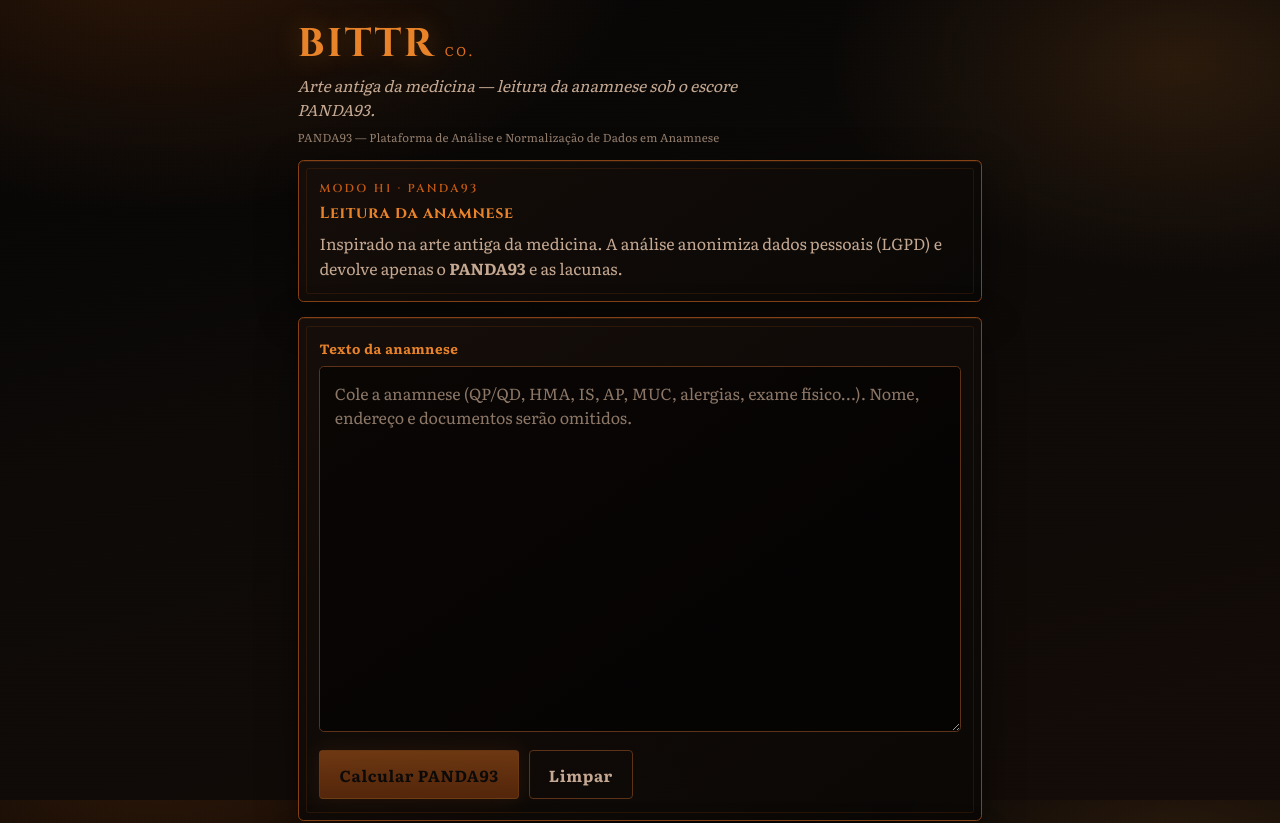
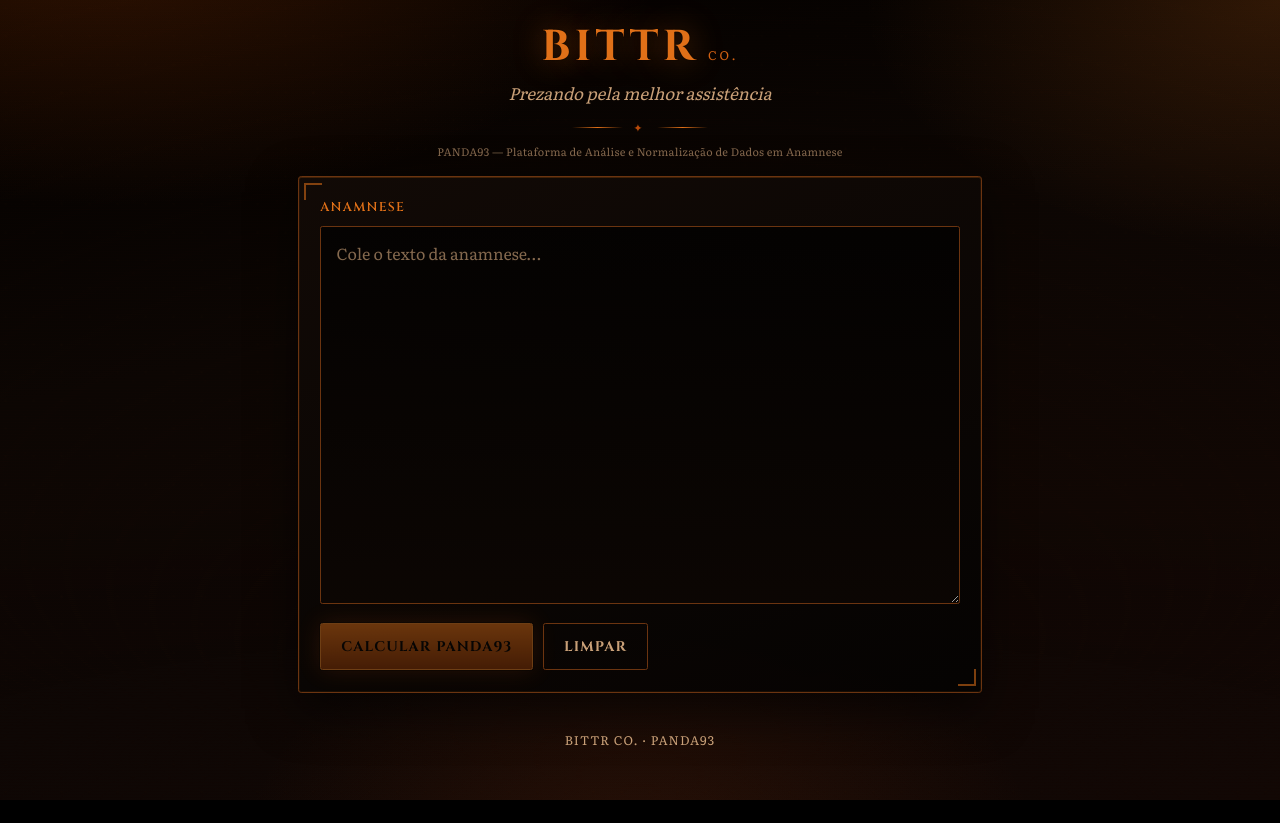
Before and after one commit to higorfco/bittr-co, a Next.js app: page / in a window 1280 px wide. Shown: the top 823 px of the page. After the commit the page ends 800 px from the top, so only its background shows below. Built offline with nearby package versions, Linux system fonts and the light colour scheme.

Commit message:
Refine medieval Caribbean orange-black UI and simplify input screen.
Co-authored-by: Cursor <cursoragent@cursor.com>

```diff
--- a/src/app/globals.css
+++ b/src/app/globals.css
@@ -1,21 +1,21 @@
 @import "tailwindcss";
 
 :root {
-  /* Laranja escuro + preto */
-  --ink: #f2e6d8;
-  --ink-soft: #c4a892;
-  --paper: #0a0a0a;
-  --paper-2: #16110e;
-  --line: #5c3218;
-  --accent: #c45a12;
-  --accent-2: #e07020;
-  --gold: #e8832a;
-  --coral: #d45a28;
-  --danger: #c43a28;
-  --warn: #e07020;
-  --ok: #c45a12;
-  --glow: rgba(196, 90, 18, 0.22);
-  --glow-gold: rgba(232, 131, 42, 0.14);
+  /* Medieval-caribenho em laranja escuro + preto */
+  --ink: #f4e4d0;
+  --ink-soft: #c9a078;
+  --paper: #050505;
+  --paper-2: #120a06;
+  --line: #6b3410;
+  --accent: #b84a0a;
+  --accent-2: #d46212;
+  --gold: #e07018;
+  --coral: #c24e16;
+  --danger: #b8321c;
+  --warn: #d46212;
+  --ok: #c45610;
+  --glow: rgba(184, 74, 10, 0.28);
+  --glow-gold: rgba(224, 112, 24, 0.18);
   --background: var(--paper);
   --foreground: var(--ink);
   --font-display: var(--font-cinzel);
@@ -40,30 +40,50 @@ body {
 body {
   margin: 0;
   color: var(--foreground);
-  background-color: #050505;
+  background-color: #000000;
   background-image:
-    radial-gradient(ellipse 900px 500px at 12% -8%, var(--glow), transparent 55%),
-    radial-gradient(ellipse 700px 420px at 92% 8%, var(--glow-gold), transparent 50%),
-    radial-gradient(ellipse 600px 400px at 50% 100%, rgba(196, 90, 18, 0.1), transparent 55%),
-    linear-gradient(165deg, #050505 0%, #0d0a08 42%, #140c08 100%);
+    radial-gradient(ellipse 1000px 520px at 8% -12%, var(--glow), transparent 58%),
+    radial-gradient(ellipse 800px 480px at 100% 0%, var(--glow-gold), transparent 52%),
+    radial-gradient(ellipse 700px 500px at 50% 110%, rgba(194, 78, 22, 0.14), transparent 58%),
+    linear-gradient(168deg, #000000 0%, #0a0604 38%, #120805 100%);
   font-family: var(--font-body), Georgia, serif;
 }
 
+/* Textura de manuscrito + ondulação caribenha */
 body::before {
   content: "";
   pointer-events: none;
   position: fixed;
   inset: 0;
-  opacity: 0.07;
+  z-index: 0;
+  opacity: 0.11;
   background-image:
     repeating-linear-gradient(
       0deg,
       transparent,
-      transparent 3px,
-      rgba(243, 232, 212, 0.04) 3px,
-      rgba(243, 232, 212, 0.04) 4px
+      transparent 2px,
+      rgba(224, 112, 24, 0.05) 2px,
+      rgba(224, 112, 24, 0.05) 3px
+    ),
+    radial-gradient(circle at 20% 30%, rgba(224, 112, 24, 0.08) 0 1px, transparent 2px),
+    radial-gradient(circle at 70% 60%, rgba(184, 74, 10, 0.07) 0 1px, transparent 2px);
+  background-size: auto, 28px 28px, 36px 36px;
+}
+
+body::after {
+  content: "";
+  pointer-events: none;
+  position: fixed;
+  inset: 0;
+  z-index: 0;
+  opacity: 0.09;
+  background:
+    radial-gradient(ellipse 120% 40% at 50% 100%, transparent 40%, rgba(184, 74, 10, 0.2) 100%),
+    repeating-radial-gradient(
+      ellipse 180% 28% at 50% 100%,
+      transparent 0 18px,
+      rgba(224, 112, 24, 0.07) 19px 20px
     );
-  z-index: 0;
 }
 
 .app-shell {
@@ -83,41 +103,74 @@ body::before {
 }
 
 .site-header {
-  padding-top: 1.5rem;
-  padding-bottom: 0.9rem;
+  padding-top: 1.6rem;
+  padding-bottom: 1rem;
   animation: rise 0.7s ease both;
+  text-align: center;
 }
 
 .brand {
   display: flex;
   align-items: baseline;
+  justify-content: center;
   gap: 0.55rem;
 }
 
 .brand-mark {
   font-family: var(--font-display), serif;
   font-weight: 700;
-  font-size: clamp(1.85rem, 6vw, 2.5rem);
-  letter-spacing: 0.06em;
+  font-size: clamp(2rem, 7vw, 2.7rem);
+  letter-spacing: 0.1em;
   line-height: 1;
   color: var(--gold);
-  text-shadow: 0 0 28px rgba(232, 131, 42, 0.3);
+  text-shadow:
+    0 0 1px rgba(0, 0, 0, 0.8),
+    0 0 32px rgba(224, 112, 24, 0.45);
 }
 
 .brand-co {
-  font-size: 0.8rem;
-  letter-spacing: 0.22em;
+  font-size: 0.78rem;
+  letter-spacing: 0.24em;
   text-transform: uppercase;
   color: var(--accent-2);
 }
 
 .tagline {
-  margin: 0.65rem 0 0;
-  max-width: 30rem;
+  margin: 0.75rem 0 0;
   color: var(--ink-soft);
-  font-size: 0.98rem;
-  line-height: 1.5;
+  font-size: 1.05rem;
+  line-height: 1.45;
   font-style: italic;
+}
+
+.ornament {
+  display: flex;
+  align-items: center;
+  justify-content: center;
+  gap: 0.65rem;
+  margin: 0.85rem auto 0;
+  color: var(--accent);
+  font-size: 0.7rem;
+  letter-spacing: 0.35em;
+  text-transform: uppercase;
+}
+
+.ornament::before,
+.ornament::after {
+  content: "";
+  width: 3.2rem;
+  height: 1px;
+  background: linear-gradient(90deg, transparent, var(--gold), transparent);
+}
+
+.acronym-note {
+  margin: 0.55rem auto 0;
+  max-width: 34rem;
+  color: color-mix(in srgb, var(--ink-soft) 65%, transparent);
+  font-size: 0.68rem;
+  line-height: 1.45;
+  letter-spacing: 0.03em;
+  font-style: normal;
 }
 
 .workspace {
@@ -129,31 +182,41 @@ body::before {
 
 .panel {
   background:
-    linear-gradient(145deg, rgba(22, 14, 10, 0.96), rgba(10, 8, 6, 0.94));
-  border: 1px solid color-mix(in srgb, var(--accent) 40%, var(--line));
-  border-radius: 0.35rem;
-  padding: 1rem 1.05rem 1.15rem;
+    linear-gradient(160deg, rgba(18, 10, 6, 0.97), rgba(5, 3, 2, 0.95));
+  border: 1px solid var(--line);
+  border-radius: 0.2rem;
+  padding: 1.15rem 1.1rem 1.2rem;
   box-shadow:
-    inset 0 1px 0 rgba(232, 131, 42, 0.1),
-    0 12px 40px rgba(0, 0, 0, 0.45);
+    inset 0 0 0 1px rgba(224, 112, 24, 0.08),
+    inset 0 1px 0 rgba(224, 112, 24, 0.16),
+    0 16px 48px rgba(0, 0, 0, 0.55);
   animation: rise 0.55s ease both;
   position: relative;
 }
 
-.panel::before {
+/* Cantos iluminados de manuscrito */
+.panel::before,
+.panel::after {
   content: "";
   position: absolute;
-  top: 0.45rem;
-  left: 0.45rem;
-  right: 0.45rem;
-  bottom: 0.45rem;
-  border: 1px solid rgba(196, 90, 18, 0.14);
-  border-radius: 0.15rem;
+  width: 1.1rem;
+  height: 1.1rem;
+  border-color: var(--gold);
+  border-style: solid;
+  opacity: 0.55;
   pointer-events: none;
 }
 
-.intro-panel {
-  animation-delay: 0.05s;
+.panel::before {
+  top: 0.35rem;
+  left: 0.35rem;
+  border-width: 2px 0 0 2px;
+}
+
+.panel::after {
+  bottom: 0.35rem;
+  right: 0.35rem;
+  border-width: 0 2px 2px 0;
 }
 
 .eyebrow {
@@ -162,73 +225,70 @@ body::before {
   font-size: 0.72rem;
   letter-spacing: 0.2em;
   text-transform: uppercase;
-  color: var(--accent);
+  color: var(--accent-2);
   font-weight: 600;
 }
 
-.intro-panel h2,
-.result-panel h3,
-.checklist-panel h3 {
+.result-panel h3 {
   margin: 0.4rem 0 0.5rem;
   font-family: var(--font-display), serif;
-  letter-spacing: 0.04em;
+  letter-spacing: 0.06em;
   line-height: 1.2;
   color: var(--gold);
   font-weight: 650;
 }
 
-.lede {
-  margin: 0;
-  color: var(--ink-soft);
-  line-height: 1.55;
-}
-
 .field-label {
   display: block;
   margin-bottom: 0.55rem;
-  font-size: 0.84rem;
-  font-weight: 700;
-  letter-spacing: 0.04em;
+  font-family: var(--font-display), serif;
+  font-size: 0.8rem;
+  font-weight: 600;
+  letter-spacing: 0.1em;
+  text-transform: uppercase;
   color: var(--gold);
 }
 
 textarea {
   width: 100%;
   resize: vertical;
-  min-height: 12rem;
+  min-height: 14rem;
   border: 1px solid var(--line);
-  border-radius: 0.3rem;
-  padding: 0.85rem 0.9rem;
-  background: rgba(0, 0, 0, 0.55);
+  border-radius: 0.15rem;
+  padding: 0.9rem 0.95rem;
+  background:
+    linear-gradient(180deg, rgba(0, 0, 0, 0.72), rgba(12, 6, 3, 0.85));
   color: var(--ink);
   font: inherit;
-  line-height: 1.5;
+  line-height: 1.55;
 }
 
 textarea:focus {
-  outline: 2px solid color-mix(in srgb, var(--accent) 55%, transparent);
+  outline: 2px solid color-mix(in srgb, var(--accent) 60%, transparent);
   outline-offset: 1px;
-  border-color: var(--accent);
+  border-color: var(--accent-2);
 }
 
 textarea::placeholder {
-  color: color-mix(in srgb, var(--ink-soft) 70%, transparent);
+  color: color-mix(in srgb, var(--ink-soft) 65%, transparent);
 }
 
 .actions {
   display: flex;
   gap: 0.6rem;
-  margin-top: 0.85rem;
+  margin-top: 0.9rem;
   flex-wrap: wrap;
 }
 
 .btn-primary,
 .btn-ghost {
-  border-radius: 0.25rem;
-  padding: 0.72rem 1.2rem;
-  font: inherit;
+  border-radius: 0.15rem;
+  padding: 0.75rem 1.25rem;
+  font-family: var(--font-display), serif;
+  font-size: 0.88rem;
   font-weight: 700;
-  letter-spacing: 0.04em;
+  letter-spacing: 0.08em;
+  text-transform: uppercase;
   cursor: pointer;
   transition:
     transform 0.15s ease,
@@ -238,15 +298,17 @@ textarea::placeholder {
 }
 
 .btn-primary {
-  border: 1px solid color-mix(in srgb, var(--gold) 55%, transparent);
-  background: linear-gradient(180deg, #e07020 0%, #a84810 100%);
-  color: #0a0a0a;
-  box-shadow: 0 0 20px rgba(196, 90, 18, 0.3);
+  border: 1px solid #e8832a;
+  background: linear-gradient(180deg, #e07018 0%, #8f3a08 100%);
+  color: #050505;
+  box-shadow:
+    0 0 0 1px rgba(0, 0, 0, 0.4),
+    0 0 24px rgba(184, 74, 10, 0.4);
 }
 
 .btn-primary:hover:not(:disabled) {
   transform: translateY(-1px);
-  box-shadow: 0 0 28px rgba(232, 131, 42, 0.4);
+  box-shadow: 0 0 32px rgba(224, 112, 24, 0.5);
 }
 
 .btn-primary:disabled {
@@ -277,7 +339,7 @@ textarea::placeholder {
   margin: 0.15rem 0 0;
   font-family: var(--font-display), serif;
   font-size: clamp(1.7rem, 6.5vw, 2.15rem);
-  letter-spacing: 0.04em;
+  letter-spacing: 0.06em;
   line-height: 1.15;
   color: var(--gold);
 }
@@ -285,14 +347,15 @@ textarea::placeholder {
 .band-label {
   margin: 0.4rem 0 0;
   font-weight: 700;
+  color: var(--ink);
 }
 
 .privacy-note {
-  margin: 0 0 1rem;
+  margin: 0.75rem 0 1rem;
   padding: 0.65rem 0.8rem;
-  border-radius: 0.25rem;
-  background: rgba(196, 90, 18, 0.12);
-  border: 1px solid rgba(196, 90, 18, 0.32);
+  border-radius: 0.15rem;
+  background: rgba(184, 74, 10, 0.12);
+  border: 1px solid rgba(184, 74, 10, 0.35);
   color: var(--ink-soft);
   font-size: 0.88rem;
   line-height: 1.4;
@@ -308,10 +371,10 @@ textarea::placeholder {
 }
 
 .topic-row {
-  border: 1px solid rgba(92, 50, 24, 0.75);
-  border-radius: 0.25rem;
+  border: 1px solid rgba(107, 52, 16, 0.8);
+  border-radius: 0.15rem;
   padding: 0.7rem 0.8rem;
-  background: rgba(0, 0, 0, 0.4);
+  background: rgba(0, 0, 0, 0.45);
 }
 
 .topic-head {
@@ -326,7 +389,7 @@ textarea::placeholder {
   font-size: 0.78rem;
   font-weight: 700;
   letter-spacing: 0.04em;
-  border-radius: 0.2rem;
+  border-radius: 0.12rem;
   padding: 0.22rem 0.55rem;
 }
 
@@ -337,7 +400,7 @@ textarea::placeholder {
 
 .band-excellent.ciq-pill,
 .band-good.ciq-pill {
-  background: rgba(196, 90, 18, 0.2);
+  background: rgba(196, 86, 16, 0.22);
 }
 
 .band-partial {
@@ -345,7 +408,7 @@ textarea::placeholder {
 }
 
 .band-partial.ciq-pill {
-  background: rgba(232, 131, 42, 0.18);
+  background: rgba(212, 98, 18, 0.2);
 }
 
 .band-poor,
@@ -355,26 +418,23 @@ textarea::placeholder {
 
 .band-poor.ciq-pill,
 .band-critical.ciq-pill {
-  background: rgba(196, 90, 72, 0.16);
+  background: rgba(184, 50, 28, 0.2);
 }
 
 .finding-list li {
-  padding-left: 0.9rem;
+  padding-left: 0.95rem;
   position: relative;
   color: var(--ink-soft);
   line-height: 1.4;
 }
 
 .finding-list li::before {
-  content: "";
+  content: "◆";
   position: absolute;
   left: 0;
-  top: 0.55em;
-  width: 0.4rem;
-  height: 0.4rem;
-  border-radius: 1px;
-  background: var(--coral);
-  transform: rotate(45deg);
+  top: 0.05em;
+  font-size: 0.55rem;
+  color: var(--gold);
 }
 
 .empty-note {
@@ -386,19 +446,11 @@ textarea::placeholder {
 .site-footer {
   padding-bottom: 1.5rem;
   color: var(--ink-soft);
-  font-size: 0.82rem;
-  letter-spacing: 0.04em;
+  font-size: 0.78rem;
+  letter-spacing: 0.08em;
+  text-align: center;
+  text-transform: uppercase;
   animation: rise 0.7s ease both;
-}
-
-.acronym-note {
-  margin: 0.45rem 0 0;
-  max-width: 34rem;
-  color: color-mix(in srgb, var(--ink-soft) 75%, transparent);
-  font-size: 0.72rem;
-  line-height: 1.45;
-  letter-spacing: 0.02em;
-  font-style: normal;
 }
 
 @keyframes rise {
@@ -414,7 +466,7 @@ textarea::placeholder {
 
 @media (min-width: 720px) {
   .panel {
-    padding: 1.2rem 1.3rem 1.3rem;
+    padding: 1.3rem 1.35rem 1.35rem;
   }
 }
 
--- a/src/app/page.tsx
+++ b/src/app/page.tsx
@@ -8,9 +8,10 @@ export default function Home() {
           <span className="brand-mark">BITTR</span>
           <span className="brand-co">CO.</span>
         </div>
-        <p className="tagline">
-          Arte antiga da medicina — leitura da anamnese sob o escore PANDA93.
-        </p>
+        <p className="tagline">Prezando pela melhor assistência</p>
+        <div className="ornament" aria-hidden="true">
+          ✦
+        </div>
         <p className="acronym-note">
           PANDA93 — Plataforma de Análise e Normalização de Dados em Anamnese
         </p>
@@ -20,9 +21,7 @@ export default function Home() {
         <ReviewWorkspace />
       </main>
 
-      <footer className="site-footer">
-        BITTR CO. · PANDA93
-      </footer>
+      <footer className="site-footer">BITTR CO. · PANDA93</footer>
     </div>
   );
 }
--- a/src/components/ReviewWorkspace.tsx
+++ b/src/components/ReviewWorkspace.tsx
@@ -49,12 +49,7 @@ function ResultView({ result }: { result: H1Result }) {
           {result.privacyRedactions} trecho(s) pessoal(is) anonimizado(s) antes
           da análise (LGPD).
         </p>
-      ) : (
-        <p className="privacy-note">
-          Análise sem identificação pessoal; idade convertida em faixa etária
-          quando presente (LGPD).
-        </p>
-      )}
+      ) : null}
 
       <h3>Escores</h3>
       <ul className="topic-list">
@@ -95,25 +90,15 @@ export function ReviewWorkspace() {
 
   return (
     <div className="workspace">
-      <section className="panel intro-panel">
-        <p className="eyebrow">Modo H1 · PANDA93</p>
-        <h2>Leitura da anamnese</h2>
-        <p className="lede">
-          Inspirado na arte antiga da medicina. A análise anonimiza dados
-          pessoais (LGPD) e devolve apenas o <strong>PANDA93</strong> e as
-          lacunas.
-        </p>
-      </section>
-
       <section className="panel">
         <label className="field-label" htmlFor="content">
-          Texto da anamnese
+          Anamnese
         </label>
         <textarea
           id="content"
           value={content}
           onChange={(event) => setContent(event.target.value)}
-          placeholder="Cole a anamnese (QP/QD, HMA, IS, AP, MUC, alergias, exame físico…). Nome, endereço e documentos serão omitidos."
+          placeholder="Cole o texto da anamnese…"
           rows={14}
         />
         <div className="actions">
@@ -123,7 +108,7 @@ export function ReviewWorkspace() {
             onClick={runReview}
             disabled={!content.trim() || isPending}
           >
-            {isPending ? "Lendo o texto…" : "Calcular PANDA93"}
+            {isPending ? "Avaliando…" : "Calcular PANDA93"}
           </button>
           <button type="button" className="btn-ghost" onClick={clearReview}>
             Limpar
@@ -131,18 +116,7 @@ export function ReviewWorkspace() {
         </div>
       </section>
 
-      {result ? (
-        <ResultView result={result} />
-      ) : (
-        <section className="panel checklist-panel">
-          <h3>Foco da análise</h3>
-          <p className="lede">
-            QP/QD, HMA/HPMA, IS, AP, antecedentes cirúrgicos, MUC, alergias, AF,
-            hábitos, ocupacional, gineco-obstétrica (se aplicável), sexual,
-            epidemiológica e exame físico — sem identificação pessoal.
-          </p>
-        </section>
-      )}
+      {result ? <ResultView result={result} /> : null}
     </div>
   );
 }
```
Also changed, not shown: public/icon.svg.
